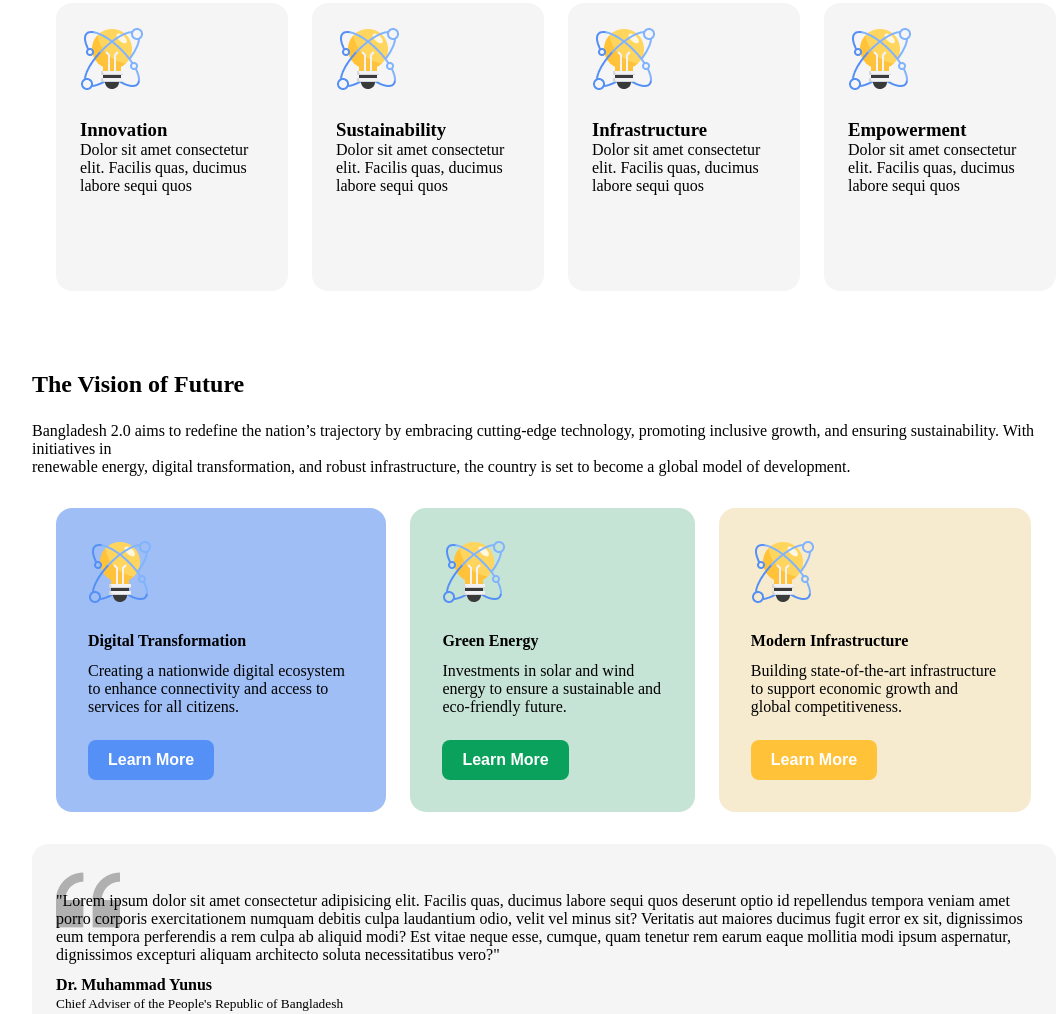
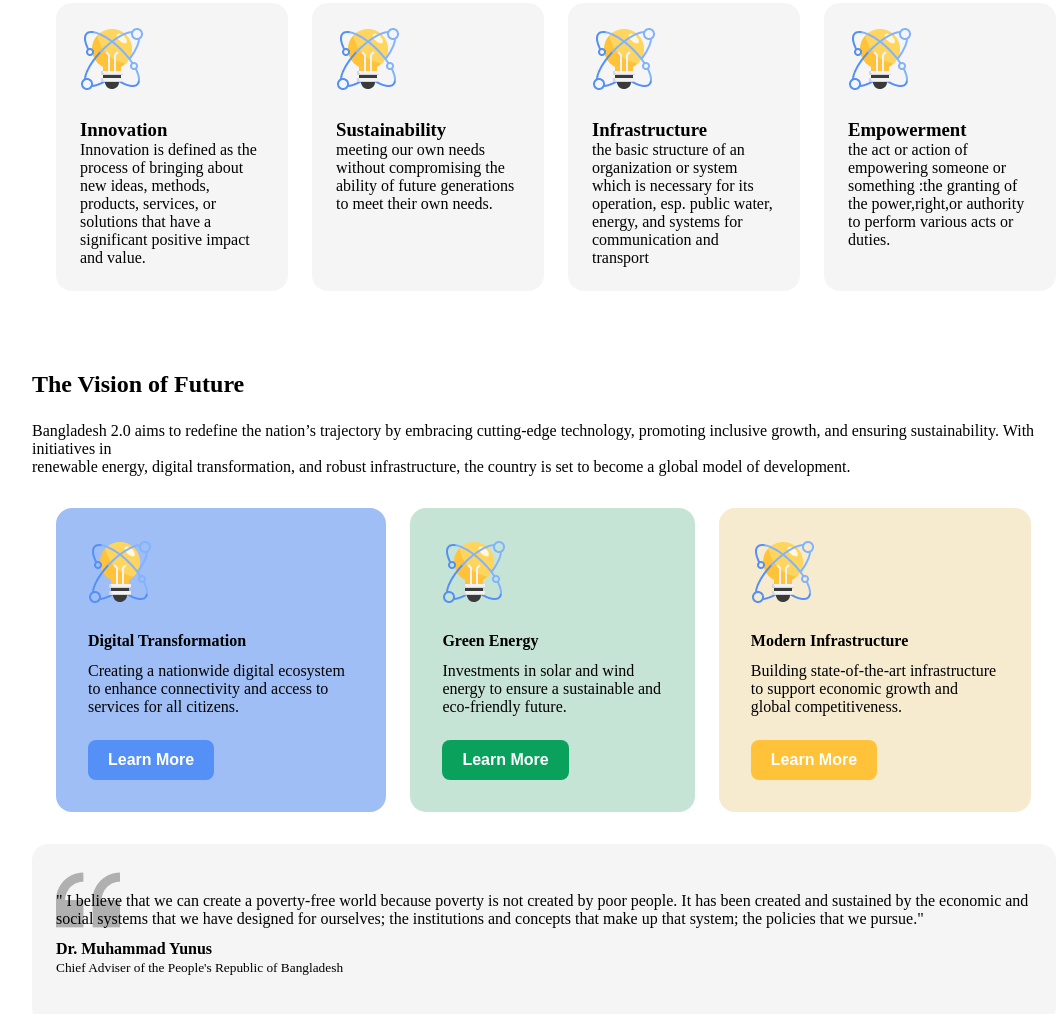
Before and after one commit to ishtiaqueht/assignment-01, a plain HTML site: page index.html in a window 1280 px wide. Shown: the part 800-1814 px from the top of the page, without its empty margins (93-1157 px from the left). Drawn offline with Linux system fonts and the light colour scheme.

Commit message:
meaningful text added

```diff
--- a/index.html
+++ b/index.html
@@ -34,22 +34,23 @@
                 <div class="pillar-1 p-box">
                     <img src="assets/card-icon.png" alt="">
                     <h3>Innovation</h3>
-                    <p>Dolor sit amet consectetur elit. Facilis quas, ducimus labore sequi quos </p>
+                    <p>Innovation is defined as the process of bringing about new ideas, methods, products, services, or solutions that have a significant positive impact and value.</p>
                 </div>
                 <div class="pillar-2 p-box">
                     <img src="assets/card-icon.png" alt="">
                     <h3>Sustainability</h3>
-                    <p>Dolor sit amet consectetur elit. Facilis quas, ducimus labore sequi quos </p>
+                    <p>meeting our own needs without compromising the ability of future generations to meet their own needs.</p>
                 </div>
                 <div class="pillar-3 p-box">
                     <img src="assets/card-icon.png" alt="">
                     <h3>Infrastructure</h3>
-                    <p>Dolor sit amet consectetur elit. Facilis quas, ducimus labore sequi quos </p>
+                    <p>the basic structure of an organization or system which is necessary for its operation, esp. public water, energy, and systems for communication and transport</p>
                 </div>
                 <div class="pillar-4 p-box">
                     <img src="assets/card-icon.png" alt="">
                     <h3>Empowerment</h3>
-                    <p>Dolor sit amet consectetur elit. Facilis quas, ducimus labore sequi quos </p>
+                    <p>the act or action of empowering someone or something :the granting of the power,right,or authority to perform various acts or duties.
+                    </p>
                 </div>
             </div>
         </div>
@@ -57,19 +58,19 @@
             <h2>The Vision of Future</h2>
             <p class="vision-p">Bangladesh 2.0 aims to redefine the nation’s trajectory by embracing cutting-edge technology, promoting inclusive growth, and ensuring sustainability. With initiatives in <br>renewable energy, digital transformation, and robust infrastructure, the country is set to become a global model of development.</p>
             <div class="future">
-                <div class="f-box blue">
+                <div class="f-box blue blue-hv">
                     <img src="assets/card-icon.png" alt="">
                     <h4 class="f-box-tittle">Digital Transformation</h4>
                     <p>Creating a nationwide digital ecosystem to enhance connectivity and access to services for all citizens.</p>
                     <button class="future-btn btn-blue blue-hv">Learn More</button>
                 </div>
-                <div class="f-box green" >
+                <div class="f-box green btn-hv" >
                     <img src="assets/card-icon.png" alt="">
                     <h4 class="f-box-tittle">Green Energy</h4>
                     <p>Investments in solar and wind energy to ensure a sustainable and eco-friendly future.</p>
                     <button class="future-btn btn-green btn-hv">Learn More</button>
                 </div>
-                <div class="f-box yellow">
+                <div class="f-box yellow yellow-hv">
                     <img src="assets/card-icon.png" alt="">
                     <h4 class="f-box-tittle">Modern Infrastructure</h4>
                     <p>Building state-of-the-art infrastructure to support economic growth and global competitiveness.</p>
@@ -78,7 +79,8 @@
             </div>
         </div>
         <div class="quote">
-            <p class="quote-text">"Lorem ipsum dolor sit amet consectetur adipisicing elit. Facilis quas, ducimus labore sequi quos deserunt optio id repellendus tempora veniam amet porro corporis exercitationem numquam debitis culpa laudantium odio, velit vel minus sit? Veritatis aut maiores ducimus fugit error ex sit, dignissimos eum tempora perferendis a rem culpa ab aliquid modi? Est vitae neque esse, cumque, quam tenetur rem earum eaque mollitia modi ipsum aspernatur, dignissimos excepturi aliquam architecto soluta necessitatibus vero?"</p>
+            <p class="quote-text">"
+                I believe that we can create a poverty-free world because poverty is not created by poor people. It has been created and sustained by the economic and social systems that we have designed for ourselves; the institutions and concepts that make up that system; the policies that we pursue."</p>
             <h4 class="president">Dr. Muhammad Yunus</h4>
             <small>Chief Adviser of the People's Republic of Bangladesh</small>
         </div>
```
